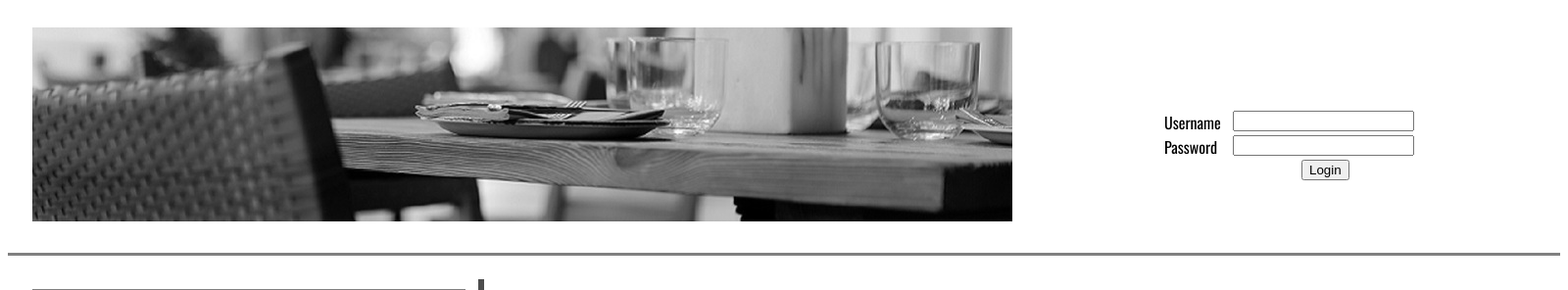
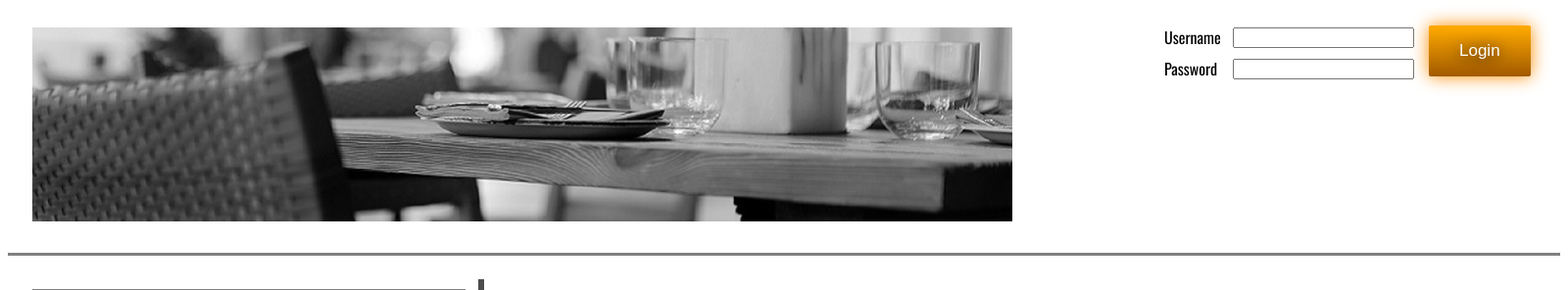
Before and after one commit to Nuno0o/LTW, a PHP site: page / in a window 1600 px wide. Shown: the top 296 px of the page at 98% size. Run offline with PHP 8.4, Linux system fonts and the light colour scheme.

Commit message:
dopeass buttons

```diff
--- a/index.php
+++ b/index.php
@@ -24,7 +24,8 @@
 				</form>
 				<?php else:?>
 				<form action="php/logout.php" method="post">
-					<input id="logout_btn" type="submit" value="Logout">
+					<label id="user_name"><?php echo $_SESSION['username']; ?></label>
+					<input id="login_btn" type="submit" value="Logout">
 				</form>
 				<?php endif;?>
 			</div>
--- a/stylesheets/landing_page.css
+++ b/stylesheets/landing_page.css
@@ -39,27 +39,69 @@ img {
 }
 #username_label {
 	left:1180px;
-	top:105px;
+	top:18px;
 }
 #username_input{
 	left:1250px;
-	top:105px;
+	top:20px;
 }
 #password_label{
 	left:1180px;
-	top:130px;
+	top:50px;
 }
 #password_input{
 	left:1250px;
-	top:130px;
+	top:52px;
 }
 #login_btn{
-	left:1320px;
-	top:155px;
+	-moz-box-shadow: 0px 0px 21px 0px #ff8e03;
+	-webkit-box-shadow: 0px 0px 21px 0px #ff8e03;
+	box-shadow: 0px 0px 18px 0px #ff8e03;
+	background:-webkit-gradient(linear, left top, left bottom, color-stop(0.05, #fca800), color-stop(1, #a15900));
+	background:-moz-linear-gradient(top, #fca800 5%, #a15900 100%);
+	background:-webkit-linear-gradient(top, #fca800 5%, #a15900 100%);
+	background:-o-linear-gradient(top, #fca800 5%, #a15900 100%);
+	background:-ms-linear-gradient(top, #fca800 5%, #a15900 100%);
+	background:linear-gradient(to bottom, #fca800 5%, #a15900 100%);
+	filter:progid:DXImageTransform.Microsoft.gradient(startColorstr='#fca800', endColorstr='#a15900',GradientType=0);
+	background-color:#fca800;
+	-moz-border-radius:2px;
+	-webkit-border-radius:2px;
+	border-radius:2px;
+	border-width:0px;
+	display:inline-block;
+	cursor:pointer;
+	color:#ffffff;
+	font-family:Arial;
+	font-size:17px;
+	padding:16px 31px;
+	text-decoration:none;
+	text-shadow:0px 1px 15px #000000;
+	left:1450px;
+	top:18px;
 }
-#logout_btn{
-	left:1320px;
-	top:155px;
+#login_btn:hover{
+	background:-webkit-gradient(linear, left top, left bottom, color-stop(0.05, #a15900), color-stop(1, #fca800));
+	background:-moz-linear-gradient(top, #a15900 5%, #fca800 100%);
+	background:-webkit-linear-gradient(top, #a15900 5%, #fca800 100%);
+	background:-o-linear-gradient(top, #a15900 5%, #fca800 100%);
+	background:-ms-linear-gradient(top, #a15900 5%, #fca800 100%);
+	background:linear-gradient(to bottom, #a15900 5%, #fca800 100%);
+	filter:progid:DXImageTransform.Microsoft.gradient(startColorstr='#a15900', endColorstr='#fca800',GradientType=0);
+	background-color:#a15900;
+	left:1450px;
+	top:18px;
+}
+#login_btn:active{
+	left:1450px;
+	top:18px;
+}
+#user_name{
+	font-size:50px;
+	text-align:right;
+	top:5px;
+	left:0;
+	width:1400px;
 }
 
 /*
```
